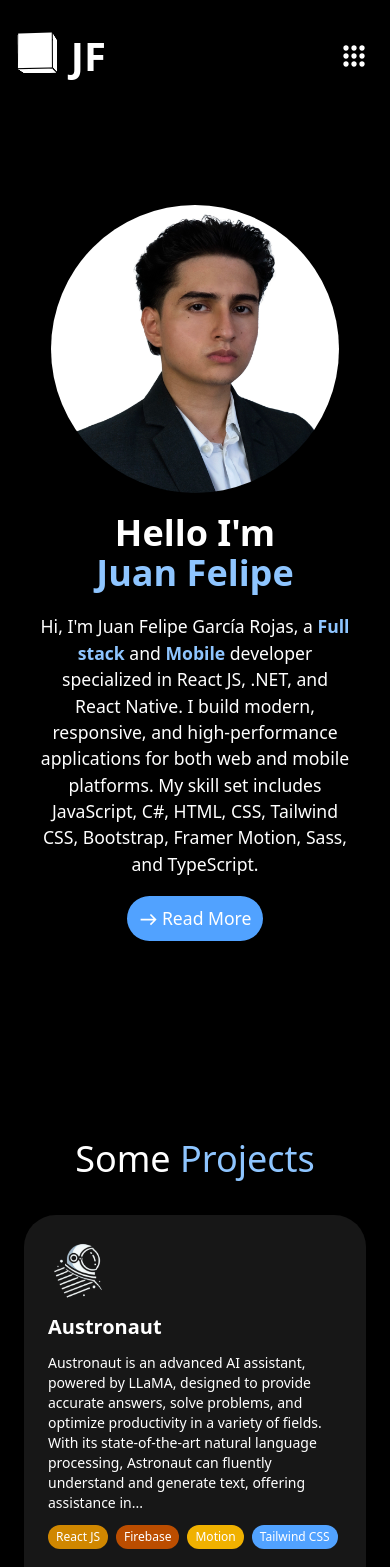
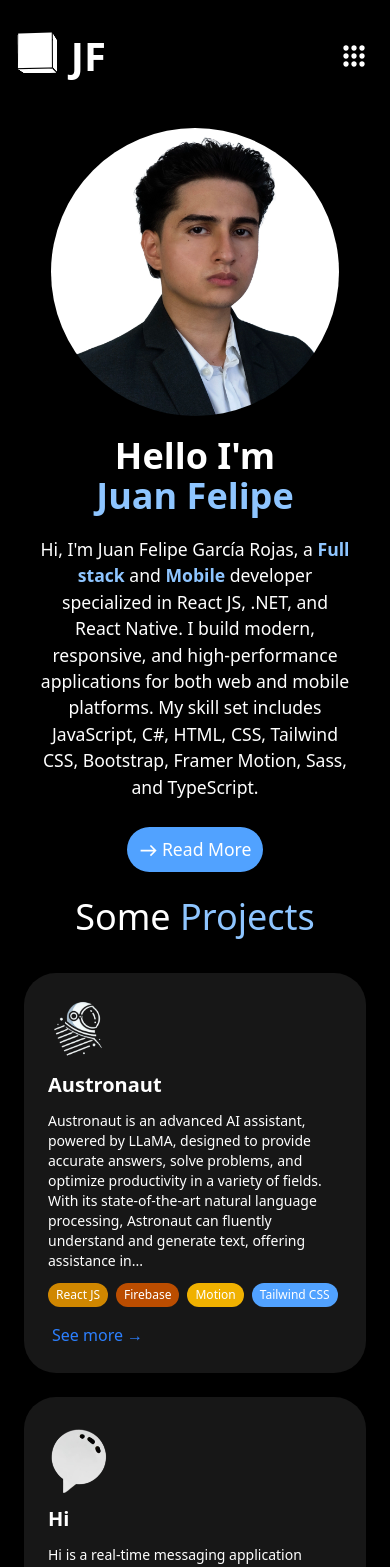
Before and after one commit to Juanfelipegrc/portafolio, a React (Vite) app: page / in a window 390 px wide. Shown: the top 1567 px of the page. Built offline with nearby package versions, Linux system fonts and the light colour scheme; a web font is replaced by a local one.

Commit message:
Sizes Fixed

```diff
--- a/package.json
+++ b/package.json
@@ -30,7 +30,7 @@
     "eslint": "^9.21.0",
     "eslint-plugin-react-hooks": "^5.1.0",
     "eslint-plugin-react-refresh": "^0.4.19",
-    "globals": "^15.15.0",
+    "globals": "^16.2.0",
     "vite": "^6.2.0"
   }
 }
--- a/src/pages/HomePage.jsx
+++ b/src/pages/HomePage.jsx
@@ -101,7 +101,7 @@ export const HomePage = () => {
 
             {/* HOME */}
 
-            <div className='flex items-center justify-center h-[135vh] sm:h-[130vh] md:h-screen lg:h-screen'>
+            <div className='flex items-center justify-center pt-[8rem] sm:pt-0 sm:h-[130vh] md:h-screen lg:h-screen'>
                 <div className={`w-[90%] sm:w-[80%] md:w-[88%] lg:w-[70%] grid grid-cols-12`}>
 
 
@@ -127,7 +127,7 @@ export const HomePage = () => {
                     </div>
 
 
-                    <div className='col-span-12 mt-3 flex justify-center items-center h-[2.8rem] md:h-[2.5rem] lg:h-[2.8rem]'>
+                    <div className='col-span-12 mt-5 mb-8 sm:mb-0 flex justify-center items-center h-[2.8rem] md:h-[2.5rem] lg:h-[2.8rem]'>
                         <AboutMeButton
                             readMore={readMore}
                             isClosing={isClosing}
```
Also changed, not shown: 1 other file (tests, documents, lock files or other folders).
